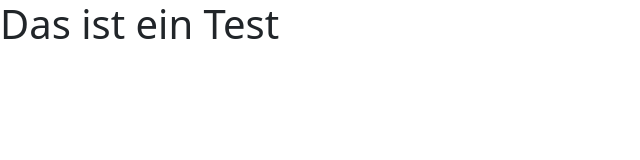
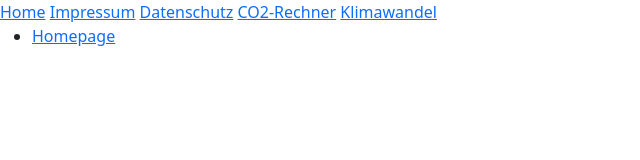
Before and after one commit to Coding-Nic/IPWA01-01-Fallstudie, a plain HTML site: page index.html in a window 1280 px wide. Shown: the whole page, without its empty margins (0-640 px from the left). Drawn offline with nearby package versions, Linux system fonts and the light colour scheme.

Commit message:
Update index.html

```diff
--- a/index.html
+++ b/index.html
@@ -1,14 +1,34 @@
-<!doctype html>
-<html lang="en">
-  <head>
-    <meta charset="utf-8">
-    <meta name="viewport" content="width=device-width, initial-scale=1">
-    <title>Co2 Footprint</title>
-    <link href="https://cdn.jsdelivr.net/npm/bootstrap@5.3.3/dist/css/bootstrap.min.css" rel="stylesheet" integrity="sha384-QWTKZyjpPEjISv5WaRU9OFeRpok6YctnYmDr5pNlyT2bRjXh0JMhjY6hW+ALEwIH" crossorigin="anonymous">
-  </head>
+<!DOCTYPE html>
+<html lang="de">
+<head>
+  <meta charset="UTF-8">
+  <meta name="viewport" content="width=device-width, initial-scale=1.0">
 
-  <body>
-    <h1>Das ist ein Test</h1>
-    <script src="https://cdn.jsdelivr.net/npm/bootstrap@5.3.3/dist/js/bootstrap.bundle.min.js" integrity="sha384-YvpcrYf0tY3lHB60NNkmXc5s9fDVZLESaAA55NDzOxhy9GkcIdslK1eN7N6jIeHz" crossorigin="anonymous"></script>
-  </body>
+  <link href="https://cdn.jsdelivr.net/npm/bootstrap@5.3.3/dist/css/bootstrap.min.css" rel="stylesheet" integrity="sha384-QWTKZyjpPEjISv5WaRU9OFeRpok6YctnYmDr5pNlyT2bRjXh0JMhjY6hW+ALEwIH" crossorigin="anonymous">
+  <script src="https://cdn.jsdelivr.net/npm/bootstrap@5.3.3/dist/js/bootstrap.bundle.min.js" integrity="sha384-YvpcrYf0tY3lHB60NNkmXc5s9fDVZLESaAA55NDzOxhy9GkcIdslK1eN7N6jIeHz" crossorigin="anonymous"></script>
+
+
+  <title>CO2-Footprint</title>
+</head>
+<body>
+    <div class="content">
+      <header>
+        <nav>
+          <a href="index.html">Home</a>
+          <a href="impressum.html">Impressum</a>
+          <a href="datenschutz.html">Datenschutz</a>
+          <a href="rechner.html">CO2-Rechner</a>
+          <a href="klimawandel.html">Klimawandel</a>
+
+          <ul>
+            <li>
+              <a href="index.html">Homepage</a>
+            </li>
+          </ul>
+        </nav>
+      </header>
+
+    </div>
+
+</body>
 </html>
```
